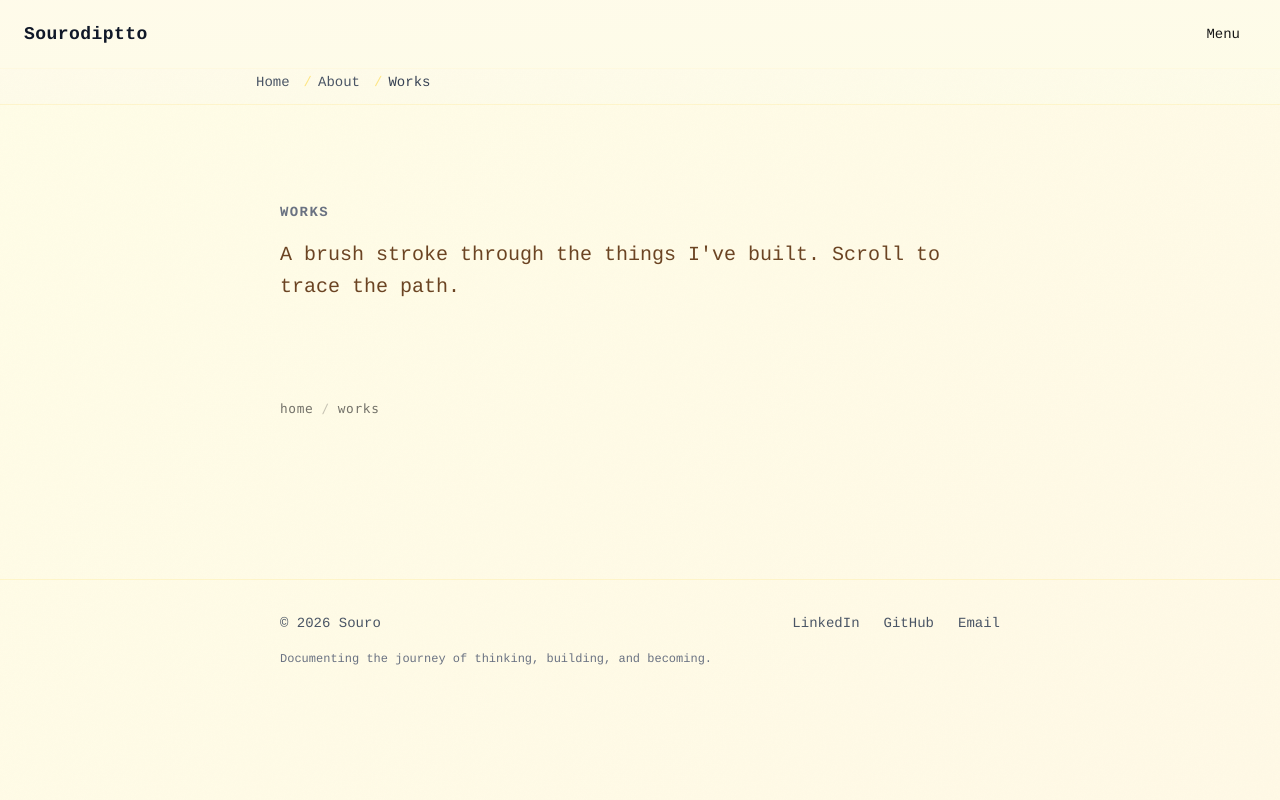
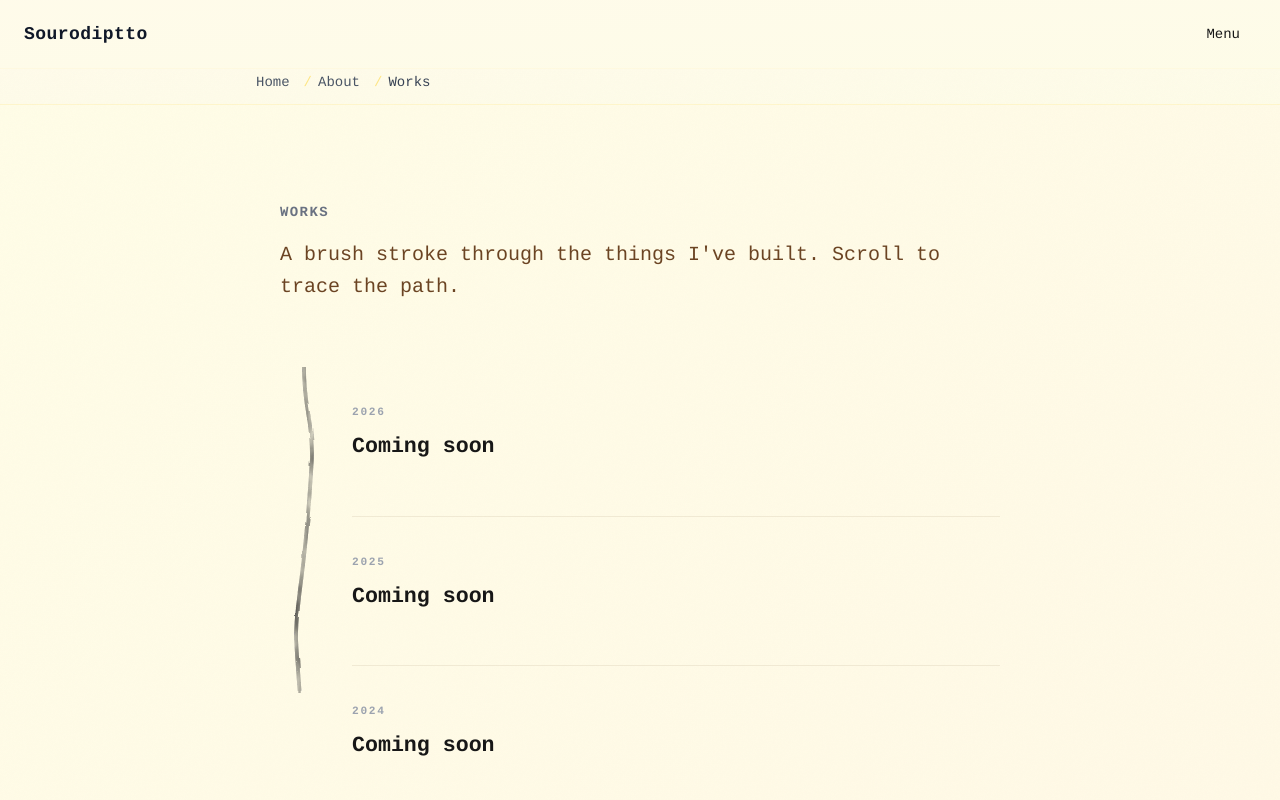
Before and after one commit to Sourodiptto/Souro_web, a Next.js app: page /works in a window 1280 px wide. Shown: the top 800 px of the page. Built offline with nearby package versions, Linux system fonts and the light colour scheme.

Commit message:
fix: restore ShodoTimeline.tsx (was overwritten with Breadcrumbs)

```diff
--- a/components/ShodoTimeline.tsx
+++ b/components/ShodoTimeline.tsx
@@ -1,76 +1,280 @@
 "use client";
 
-import Link from "next/link";
-import { usePathname } from "next/navigation";
+import { useEffect, useRef, useCallback } from "react";
 
-export default function Breadcrumbs() {
-  const pathname = usePathname();
+export interface Milestone {
+  id: string;
+  title: string;
+  description: string;
+  year?: string;
+  tags?: string[];
+}
 
-  // Define the path segments
-  // This logic ensures "Home" is always the root, and we build from there.
-  const pathSegments = pathname.split("/").filter((v) => v.length > 0);
+interface ShodoTimelineProps {
+  milestones: Milestone[];
+}
 
-  // For your specific request of Home / About / Ideas:
-  // We manually prepend 'About' if we are in the 'Ideas' section
-  // to show the intellectual hierarchy.
-  const breadcrumbs = [
-    { label: "Home", href: "/" },
-    ...(pathSegments.includes("ideas") ? [{ label: "About", href: "/about" }] : []),
-    ...pathSegments.map((segment, index) => {
-      const href = "/" + pathSegments.slice(0, index + 1).join("/");
-      return {
-        label: segment.charAt(0).toUpperCase() + segment.slice(1),
-        href,
-      };
-    }),
-  ];
+/*
+  SHODO TIMELINE — Wabi-Sabi brush engine
+
+  The beauty of calligraphy lives in its imperfections. A perfectly uniform
+  line reads as mechanical; the micro-variations in width, edge roughness,
+  and ink density are what signal a human hand. This is Wabi-Sabi applied
+  to UI: controlled imperfection that increases perceived quality.
+
+  Physics:
+  - Stroke width = f(velocity, sin(time)) — hand tremor simulation
+  - Kasure (掠れ) = dry-brush streaking at high scroll velocity
+  - Ink pooling = width expansion when scroll pauses >200ms
+  - Edge diffusion via layered SVG filters simulates ink bleeding into washi fibre
+*/
+
+// Sumi ink — not pure black, has blue/brown warmth
+const SUMI_INK = "rgba(28, 28, 30, 0.95)";
+
+export default function ShodoTimeline({ milestones }: ShodoTimelineProps) {
+  const containerRef = useRef<HTMLDivElement>(null);
+  const svgRef = useRef<SVGSVGElement>(null);
+  const pathRef = useRef<SVGPathElement>(null);
+  const kasureMaskRef = useRef<SVGFETurbulenceElement>(null);
+  const milestonesRef = useRef<(HTMLDivElement | null)[]>([]);
+  const velocityRef = useRef(0);
+  const lastScrollY = useRef(0);
+  const rafRef = useRef<number>(0);
+  const poolTimerRef = useRef<ReturnType<typeof setTimeout>>(null);
+  const frameCountRef = useRef(0);
+  const baseWidthRef = useRef(1.8);
+
+  // Build a sinuous path through the milestone positions
+  const buildPath = useCallback((height: number) => {
+    const segmentH = height / Math.max(milestones.length, 1);
+    let d = `M 24 0`;
+
+    milestones.forEach((_, i) => {
+      const y = segmentH * (i + 0.5);
+      const x = i % 2 === 0 ? 32 : 16;
+      const cpY = segmentH * i + segmentH * 0.25;
+      d += ` C 24 ${cpY}, ${x} ${cpY}, ${x} ${y}`;
+    });
+
+    d += ` L 24 ${height}`;
+    return d;
+  }, [milestones]);
+
+  useEffect(() => {
+    const container = containerRef.current;
+    const svg = svgRef.current;
+    const path = pathRef.current;
+    if (!container || !svg || !path) return;
+
+    const resize = () => {
+      const h = container.scrollHeight;
+      svg.setAttribute("viewBox", `0 0 48 ${h}`);
+      svg.style.height = `${h}px`;
+
+      const d = buildPath(h);
+      path.setAttribute("d", d);
+
+      const len = path.getTotalLength();
+      path.style.strokeDasharray = `${len}`;
+      path.style.strokeDashoffset = `${len}`;
+    };
+
+    resize();
+    window.addEventListener("resize", resize);
+
+    // Scroll-driven brush physics
+    const onScroll = () => {
+      if (rafRef.current) cancelAnimationFrame(rafRef.current);
+
+      // Cancel any pending ink pool
+      if (poolTimerRef.current) clearTimeout(poolTimerRef.current);
+
+      rafRef.current = requestAnimationFrame(() => {
+        const currentY = window.scrollY;
+        const delta = Math.abs(currentY - lastScrollY.current);
+        lastScrollY.current = currentY;
+        frameCountRef.current++;
+
+        // Smooth velocity (exponential decay)
+        velocityRef.current = velocityRef.current * 0.65 + delta * 0.35;
+        const v = velocityRef.current;
+
+        // ── Pressure simulation ──
+        // Base pressure from velocity + sine wave for hand tremor
+        const tremor = Math.sin(frameCountRef.current * 0.15) * 0.3;
+        const pressureFromSpeed = Math.min(3.5, 1.8 + v * 0.06);
+        const pressure = Math.max(1.2, pressureFromSpeed + tremor);
+        baseWidthRef.current = pressure;
+        path.style.strokeWidth = `${pressure}`;
+
+        // ── Kasure (dry brush) ──
+        // At high velocity, increase turbulence seed frequency → more gaps
+        const kasure = kasureMaskRef.current;
+        if (kasure) {
+          // baseFrequency: low velocity = tight grain (0.02), high = streaky (0.08)
+          const freq = Math.min(0.08, 0.02 + v * 0.002);
+          kasure.setAttribute("baseFrequency", `${freq} 0.03`);
+        }
+
+        // Stroke opacity thins slightly at extreme speed (dry brush running out of ink)
+        const opacity = Math.max(0.7, 0.95 - v * 0.005);
+        path.style.strokeOpacity = `${opacity}`;
+
+        // ── Draw progress ──
+        const rect = container.getBoundingClientRect();
+        const containerTop = -rect.top;
+        const containerH = container.scrollHeight - window.innerHeight;
+        const progress = Math.max(0, Math.min(1, containerTop / containerH));
+
+        const len = path.getTotalLength();
+        path.style.strokeDashoffset = `${len * (1 - progress)}`;
+
+        // ── Milestone reveal ──
+        const brushY = progress * container.scrollHeight;
+        milestonesRef.current.forEach((el) => {
+          if (!el) return;
+          if (brushY >= el.offsetTop - 80) {
+            el.classList.add("shodo-visible");
+          }
+        });
+
+        // ── Ink pooling ──
+        // If scroll stops for 200ms, swell the stroke at brush tip
+        poolTimerRef.current = setTimeout(() => {
+          const poolWidth = baseWidthRef.current + 1.5;
+          path.style.transition = "stroke-width 0.6s cubic-bezier(0.22, 1, 0.36, 1)";
+          path.style.strokeWidth = `${poolWidth}`;
+
+          // Shrink back after the pool settles
+          setTimeout(() => {
+            path.style.transition =
+              "stroke-width 0.2s ease-out, stroke-dashoffset 0.15s cubic-bezier(0.22, 1, 0.36, 1)";
+            path.style.strokeWidth = `${baseWidthRef.current}`;
+          }, 600);
+        }, 200);
+      });
+    };
+
+    window.addEventListener("scroll", onScroll, { passive: true });
+    onScroll();
+
+    return () => {
+      window.removeEventListener("scroll", onScroll);
+      window.removeEventListener("resize", resize);
+      if (rafRef.current) cancelAnimationFrame(rafRef.current);
+      if (poolTimerRef.current) clearTimeout(poolTimerRef.current);
+    };
+  }, [buildPath]);
 
   return (
-    <nav aria-label="Breadcrumb" className="breadcrumb-container">
-      <ol className="breadcrumb-list">
-        {breadcrumbs.map((crumb, i) => (
-          <li key={crumb.href} className="breadcrumb-item">
-            <Link href={crumb.href} className="breadcrumb-link">
-              {crumb.label}
-            </Link>
-            {i < breadcrumbs.length - 1 && (
-              <span className="breadcrumb-separator">/</span>
+    <div ref={containerRef} className="shodo-container">
+      {/* SVG brush stroke */}
+      <svg
+        ref={svgRef}
+        className="shodo-svg"
+        preserveAspectRatio="none"
+        aria-hidden="true"
+      >
+        <defs>
+          {/*
+            INK TEXTURE FILTER — 3 stages:
+            1. Edge roughness (feTurbulence → feDisplacementMap)
+            2. Edge diffusion (feGaussianBlur, stronger at edges via composite)
+            3. Kasure mask (velocity-sensitive noise that punches holes)
+          */}
+          <filter id="sumi-ink" x="-20%" y="-5%" width="140%" height="110%">
+            {/* Stage 1 — Edge roughness: organic washi-fibre displacement */}
+            <feTurbulence
+              type="fractalNoise"
+              baseFrequency="0.035"
+              numOctaves="5"
+              seed="7"
+              result="roughness"
+            />
+            <feDisplacementMap
+              in="SourceGraphic"
+              in2="roughness"
+              scale="2.5"
+              xChannelSelector="R"
+              yChannelSelector="G"
+              result="displaced"
+            />
+
+            {/* Stage 2 — Ink diffusion: subtle bleed at stroke edges */}
+            <feGaussianBlur
+              in="displaced"
+              stdDeviation="0.4"
+              result="diffused"
+            />
+            {/* Composite to keep core sharp, edges soft */}
+            <feComposite
+              in="displaced"
+              in2="diffused"
+              operator="over"
+              result="inked"
+            />
+
+            {/* Stage 3 — Kasure (掠れ) dry-brush mask */}
+            <feTurbulence
+              ref={kasureMaskRef}
+              type="fractalNoise"
+              baseFrequency="0.02 0.03"
+              numOctaves="3"
+              seed="42"
+              result="kasure"
+            />
+            <feColorMatrix
+              in="kasure"
+              type="matrix"
+              values="0 0 0 0 1
+                      0 0 0 0 1
+                      0 0 0 0 1
+                      0 0 0 0.85 0"
+              result="kasure-alpha"
+            />
+            <feComposite
+              in="inked"
+              in2="kasure-alpha"
+              operator="in"
+              result="final"
+            />
+          </filter>
+        </defs>
+
+        <path
+          ref={pathRef}
+          className="shodo-path"
+          fill="none"
+          stroke={SUMI_INK}
+          strokeWidth="1.8"
+          strokeLinecap="round"
+          strokeLinejoin="round"
+          filter="url(#sumi-ink)"
+        />
+      </svg>
+
+      {/* Milestones */}
+      <div className="shodo-milestones">
+        {milestones.map((m, i) => (
+          <div
+            key={m.id}
+            ref={(el) => { milestonesRef.current[i] = el; }}
+            className="shodo-milestone"
+          >
+            {m.year && <span className="shodo-year">{m.year}</span>}
+            <h3 className="shodo-title">{m.title}</h3>
+            <p className="shodo-desc">{m.description}</p>
+            {m.tags && m.tags.length > 0 && (
+              <div className="shodo-tags">
+                {m.tags.map((tag) => (
+                  <span key={tag} className="shodo-tag">{tag}</span>
+                ))}
+              </div>
             )}
-          </li>
+          </div>
         ))}
-      </ol>
-
-      <style jsx>{`
-        .breadcrumb-container {
-          padding: 2rem 0;
-          font-family: var(--font-mono); /* Keeping the technical/studio feel */
-          font-size: 0.8rem;
-          letter-spacing: 0.05em;
-          text-transform: lowercase; /* Zen styling preference */
-        }
-        .breadcrumb-list {
-          display: flex;
-          list-style: none;
-          gap: 0.5rem;
-          opacity: 0.6;
-          transition: opacity 0.3s ease;
-        }
-        .breadcrumb-list:hover {
-          opacity: 1;
-        }
-        .breadcrumb-link {
-          text-decoration: none;
-          color: inherit;
-          transition: color 0.2s ease;
-        }
-        .breadcrumb-link:hover {
-          color: var(--accent-color);
-        }
-        .breadcrumb-separator {
-          opacity: 0.4;
-          margin-left: 0.5rem;
-        }
-      `}</style>
-    </nav>
+      </div>
+    </div>
   );
 }
```
